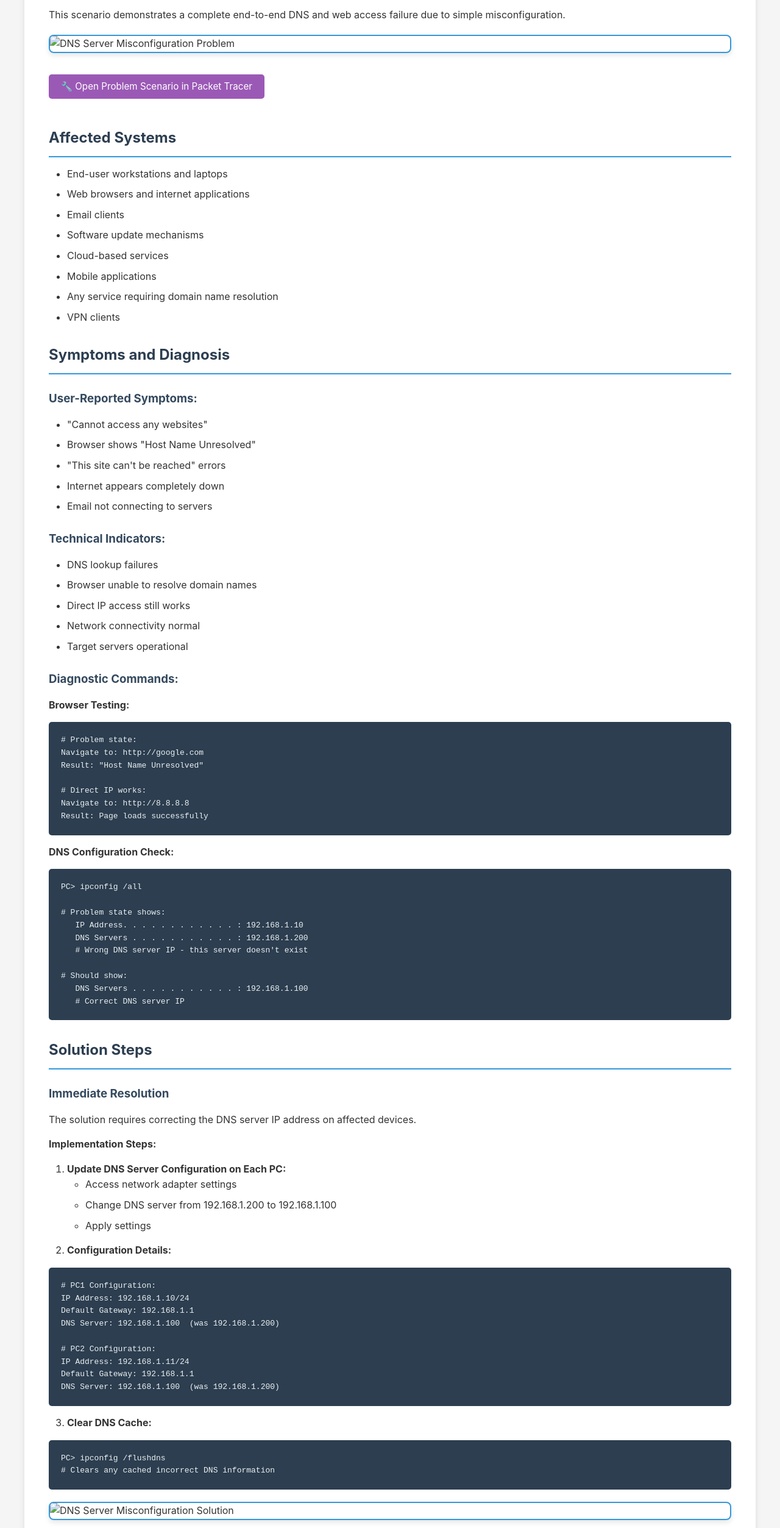
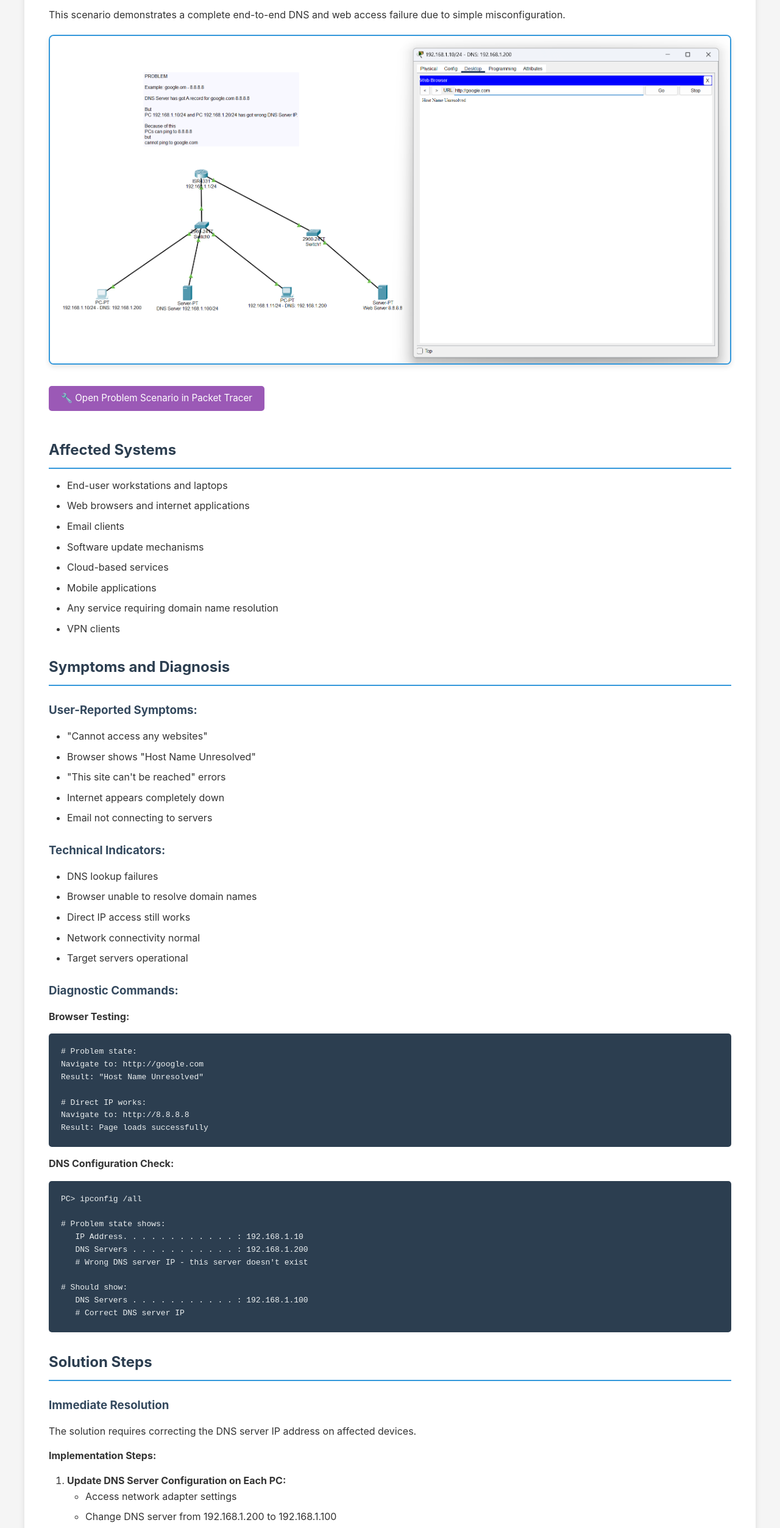
Before and after one commit to BerkeAlpaslan/NetworkProblems, a plain HTML site: page 210316016_BERKE_ALPASLAN_NetWork_FDP-250620/problems/problem5/index.html in a window 1280 px wide. Shown: the part 956-3462 px from the top of the page at 61% size. Drawn offline with Linux system fonts and the light colour scheme.

Commit message:
Problem 8 - Problem 5 Fix

```diff
--- a/210316016_BERKE_ALPASLAN_NetWork_FDP-250620/problems/problem5/index.html
+++ b/210316016_BERKE_ALPASLAN_NetWork_FDP-250620/problems/problem5/index.html
@@ -51,9 +51,9 @@
 
                 <p>This scenario demonstrates a complete end-to-end DNS and web access failure due to simple misconfiguration.</p>
 
-                <img src="images/problem-state.png" alt="DNS Server Misconfiguration Problem" class="problem-image">
+                <img src="images/DNS Server Problem.png" alt="DNS Server Misconfiguration Problem" class="problem-image">
 
-                <a href="tracers/problem5-issue.pkt" class="tracer-link">Open Problem Scenario in Packet Tracer</a>
+                <a href="tracers/DNS Server Problem.pkt" class="tracer-link">Open Problem Scenario in Packet Tracer</a>
             </section>
 
             <section>
@@ -158,9 +158,9 @@ DNS Server: 192.168.1.100  (was 192.168.1.200)</pre>
 # Clears any cached incorrect DNS information</pre>
                 </div>
 
-                <img src="images/solution.png" alt="DNS Server Misconfiguration Solution" class="problem-image">
+                <img src="images/DNS Server Solution.png" alt="DNS Server Misconfiguration Solution" class="problem-image">
 
-                <a href="tracers/problem5-solution.pkt" class="tracer-link">Open Solution in Packet Tracer</a>
+                <a href="tracers/DNS Server Solution.pkt" class="tracer-link">Open Solution in Packet Tracer</a>
 
                 <h3>Alternative Solutions</h3>
                 <ol>
```
Also changed, not shown: 210316016_BERKE_ALPASLAN_NetWork_FDP-250620/problems/problem5/images/DNS Server Problem.png (added), 210316016_BERKE_ALPASLAN_NetWork_FDP-250620/problems/problem5/images/DNS Server Solution.png (added), 2 other files.
